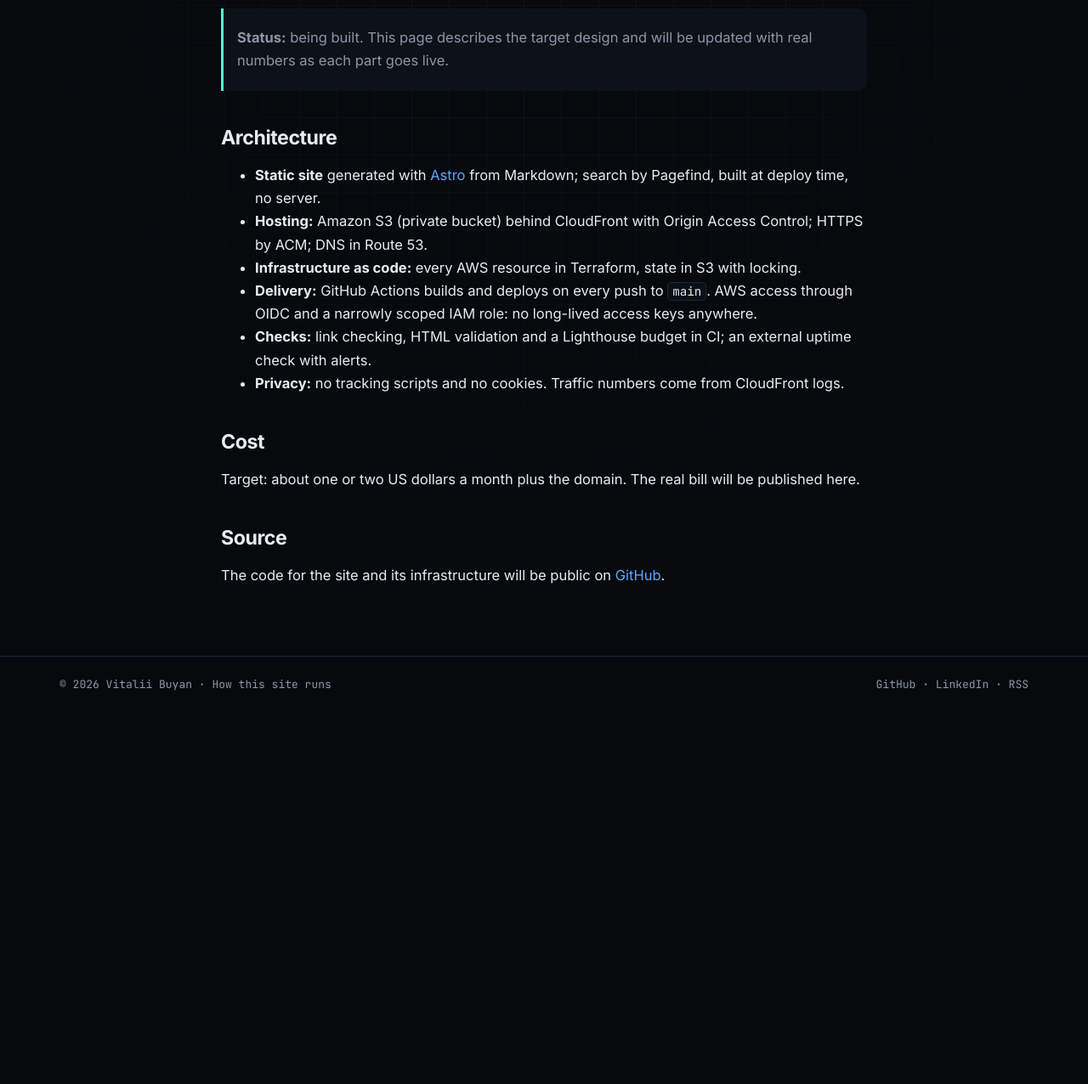
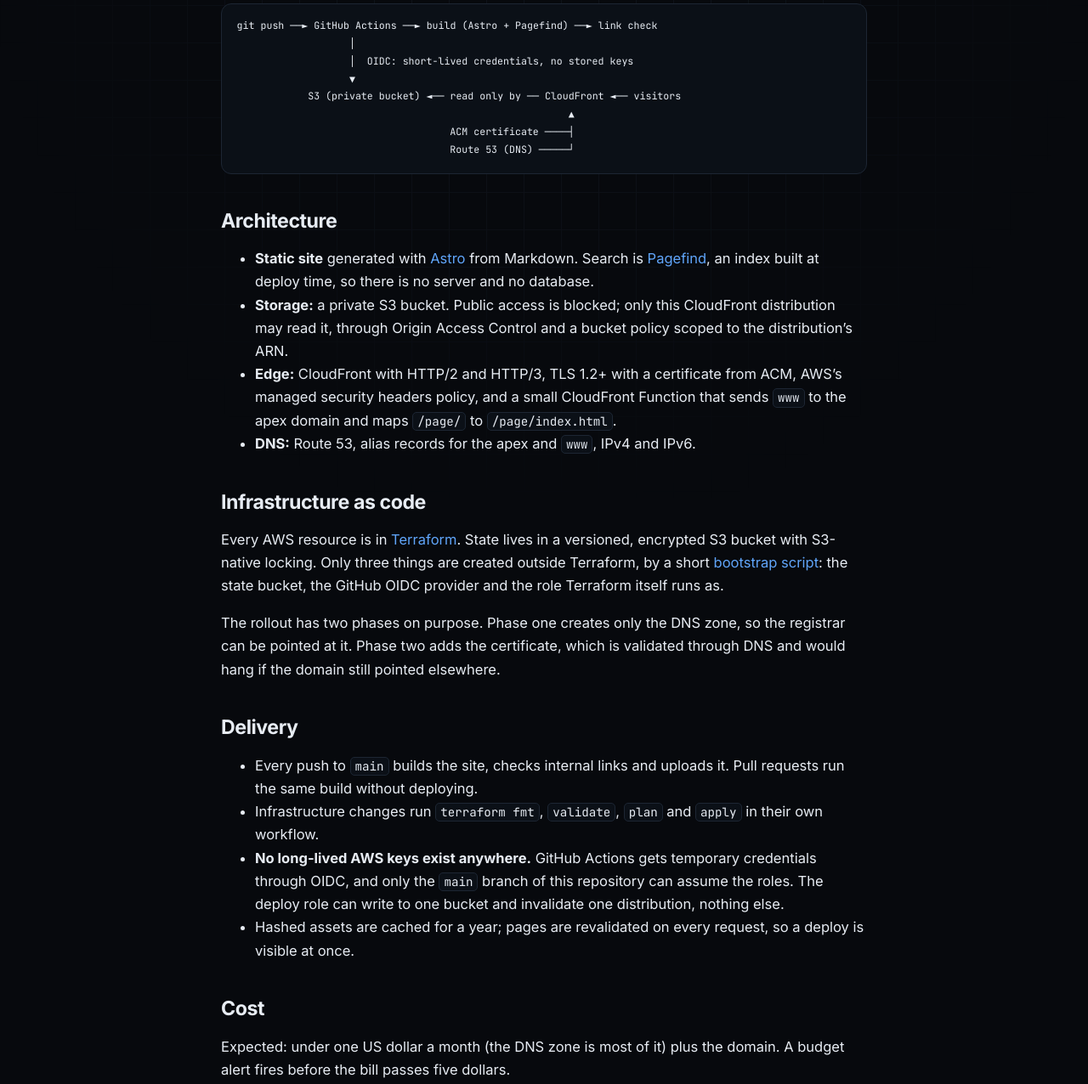
Before and after one commit to vbuyan/vbuyan-site, an Astro site: page /how-this-site-runs in a window 1280 px wide. Shown: the part 214-1490 px from the top of the page at 85% size. Before the commit the page ends 1068 px from the top, so only its background shows below. Built offline with nearby package versions, Linux system fonts and the light colour scheme; Astro itself is replaced by a stand-in of ours; code samples lack their colours.

Commit message:
AWS hosting as code: Terraform (S3, CloudFront, ACM, Route 53), OIDC workflows, bootstrap
Co-Authored-By: Claude Opus 5.5 <noreply@anthropic.com>

````diff
--- a/src/pages/how-this-site-runs.md
+++ b/src/pages/how-this-site-runs.md
@@ -1,25 +1,56 @@
 ---
 layout: ../layouts/Page.astro
 title: How this site runs
-description: The site is a small production system of its own. Here is its architecture, pipeline and cost.
+description: The site is a small production system of its own. Here is its architecture, pipeline, security model and cost.
 ---
 
-> **Status:** being built. This page describes the target design and will be updated with real numbers as each part goes live.
+```
+git push ──► GitHub Actions ──► build (Astro + Pagefind) ──► link check
+                   │
+                   │  OIDC: short-lived credentials, no stored keys
+                   ▼
+            S3 (private bucket) ◄── read only by ── CloudFront ◄── visitors
+                                                        ▲
+                                    ACM certificate ────┤
+                                    Route 53 (DNS) ─────┘
+```
 
 ## Architecture
 
-- **Static site** generated with [Astro](https://astro.build) from Markdown; search by Pagefind, built at deploy time, no server.
-- **Hosting:** Amazon S3 (private bucket) behind CloudFront with Origin Access Control; HTTPS by ACM; DNS in Route 53.
-- **Infrastructure as code:** every AWS resource in Terraform, state in S3 with locking.
-- **Delivery:** GitHub Actions builds and deploys on every push to `main`. AWS access through OIDC and a
-  narrowly scoped IAM role: no long-lived access keys anywhere.
-- **Checks:** link checking, HTML validation and a Lighthouse budget in CI; an external uptime check with alerts.
-- **Privacy:** no tracking scripts and no cookies. Traffic numbers come from CloudFront logs.
+- **Static site** generated with [Astro](https://astro.build) from Markdown. Search is [Pagefind](https://pagefind.app),
+  an index built at deploy time, so there is no server and no database.
+- **Storage:** a private S3 bucket. Public access is blocked; only this CloudFront distribution may read it,
+  through Origin Access Control and a bucket policy scoped to the distribution's ARN.
+- **Edge:** CloudFront with HTTP/2 and HTTP/3, TLS 1.2+ with a certificate from ACM, AWS's managed security
+  headers policy, and a small CloudFront Function that sends `www` to the apex domain and maps `/page/` to
+  `/page/index.html`.
+- **DNS:** Route 53, alias records for the apex and `www`, IPv4 and IPv6.
+
+## Infrastructure as code
+
+Every AWS resource is in [Terraform](https://github.com/vbuyan/vbuyan-site/tree/main/infra). State lives in a
+versioned, encrypted S3 bucket with S3-native locking. Only three things are created outside Terraform, by a short
+[bootstrap script](https://github.com/vbuyan/vbuyan-site/blob/main/infra/bootstrap/bootstrap.sh): the state
+bucket, the GitHub OIDC provider and the role Terraform itself runs as.
+
+The rollout has two phases on purpose. Phase one creates only the DNS zone, so the registrar can be pointed at it.
+Phase two adds the certificate, which is validated through DNS and would hang if the domain still pointed elsewhere.
+
+## Delivery
+
+- Every push to `main` builds the site, checks internal links and uploads it. Pull requests run the same build
+  without deploying.
+- Infrastructure changes run `terraform fmt`, `validate`, `plan` and `apply` in their own workflow.
+- **No long-lived AWS keys exist anywhere.** GitHub Actions gets temporary credentials through OIDC, and only
+  the `main` branch of this repository can assume the roles. The deploy role can write to one bucket and
+  invalidate one distribution, nothing else.
+- Hashed assets are cached for a year; pages are revalidated on every request, so a deploy is visible at once.
 
 ## Cost
 
-Target: about one or two US dollars a month plus the domain. The real bill will be published here.
+Expected: under one US dollar a month (the DNS zone is most of it) plus the domain. A budget alert fires before
+the bill passes five dollars.
 
-## Source
+## Privacy
 
-The code for the site and its infrastructure will be public on [GitHub](https://github.com/vbuyan).
+No tracking scripts, no cookies, no analytics.
````
Also changed, not shown: infra/router.js (added, +42 -0 lines), .github/workflows/infra.yml (added), .github/workflows/site.yml (added), README.md (added), variants-preview/html/a.html (renamed from public/variants/a.html), variants-preview/html/b.html (renamed from public/variants/b.html), variants-preview/html/c.html (renamed from public/variants/c.html), variants-preview/html/d.html (renamed from public/variants/d.html), variants-preview/html/e.html (renamed from public/variants/e.html), variants-preview/html/f.html (renamed from public/variants/f.html), 8 other files.
